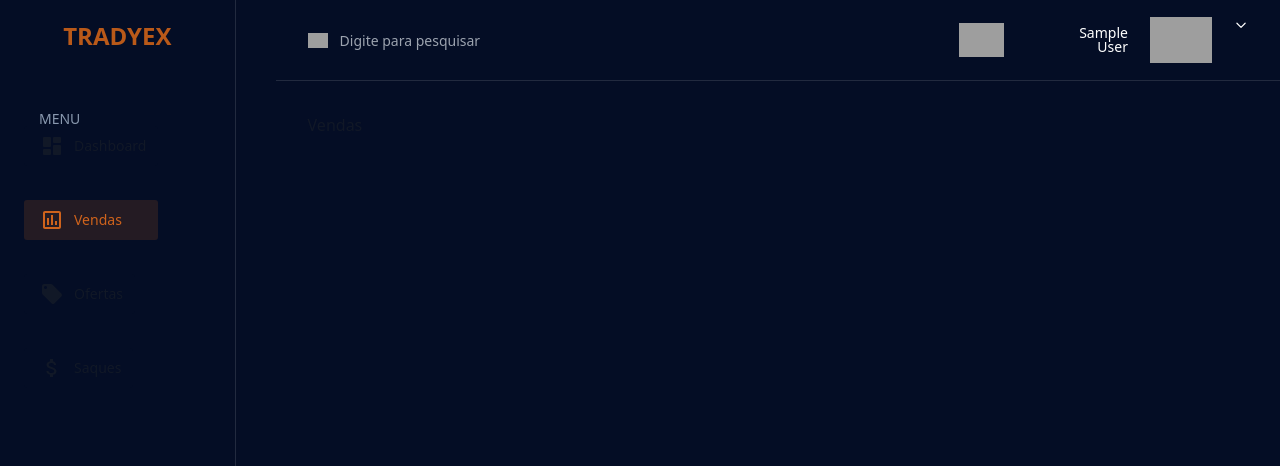
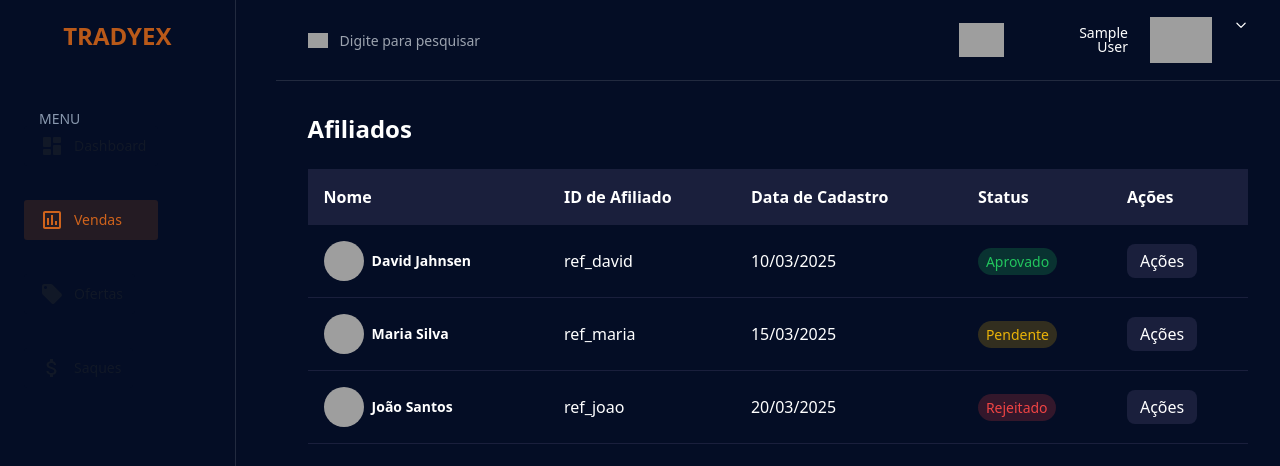
Before and after one commit to Tradyex-BR/upyex-manager, a Vue app: page /vendas in a window 1280 px wide. Shown: the top 466 px of the page. Built offline with nearby package versions, Linux system fonts and the light colour scheme; sample sign-in values are in the browser's storage; grey boxes are pictures that could not be loaded.

Commit message:
feat: initial sales

```diff
--- a/src/views/Vendas.vue
+++ b/src/views/Vendas.vue
@@ -1,28 +1,159 @@
-<template>
-  <div class="bg-[#040D25] overflow-hidden">
+  <template>
+    <div class="bg-[#040D25] overflow-hidden">
       <div class="gap-5 flex max-md:flex-col max-md:items-stretch">
         <Sidebar />
         <main class="w-[81%] ml-5 max-md:w-full max-md:ml-0">
           <div class="w-full max-md:max-w-full">
             <TopBar />
-            <section class="bg-[#040D25] min-h-[944px] w-full overflow-hidden pt-8 pb-20 px-8 max-md:max-w-full max-md:px-5">
-              <p>Vendas</p>
+            <section
+              class="bg-[#040D25] min-h-[944px] w-full overflow-hidden pt-8 pb-20 px-8 max-md:max-w-full max-md:px-5">
+              <p class="text-white text-2xl font-semibold mb-6">Afiliados</p>
+              <div class="overflow-x-auto">
+                <table class="w-full text-white border-collapse">
+                  <thead>
+                    <tr class="bg-[#1A1F3C]">
+                      <th class="p-4 text-left">Nome</th>
+                      <th class="p-4 text-left">ID de Afiliado</th>
+                      <th class="p-4 text-left">Data de Cadastro</th>
+                      <th class="p-4 text-left">Status</th>
+                      <th class="p-4 text-left">Ações</th>
+                    </tr>
+                  </thead>
+                  <tbody>
+                    <tr v-for="afiliado in afiliados" :key="afiliado.id" class="border-b border-[#1A1F3C]">
+                      <td class="p-4 flex items-center gap-2">
+                        <img :src="`https://ui-avatars.com/api/?name=${afiliado.nome}&background=random`" :alt="afiliado.nome" class="w-10 h-10 rounded-full" />
+                        <p class="text-white text-sm font-semibold">{{ afiliado.nome }}</p>
+                      </td>
+                      <td class="p-4">{{ afiliado.ref }}</td>
+                      <td class="p-4">{{ afiliado.data }}</td>
+                      <td class="p-4">
+                        <span :class="getStatusClass(afiliado.status)">{{ afiliado.status }}</span>
+                      </td>
+                      <td class="p-4">
+                        <div class="relative">
+                          <button
+                            @click="toggleDropdown(afiliado.id)"
+                            class="px-3 py-1 bg-[#1A1F3C] rounded-lg hover:bg-[#2A2F4C] transition-colors"
+                          >
+                            Ações
+                          </button>
+                          <div
+                            v-if="dropdownOpen === afiliado.id"
+                            class="absolute right-0 mt-2 w-48 bg-[#1A1F3C] rounded-lg shadow-lg z-10"
+                          >
+                            <button
+                              @click="handleAction(afiliado.id, 'aprovar')"
+                              class="w-full text-left px-4 py-2 hover:bg-[#2A2F4C] text-green-500"
+                            >
+                              Aprovar
+                            </button>
+                            <button
+                              @click="handleAction(afiliado.id, 'bloquear')"
+                              class="w-full text-left px-4 py-2 hover:bg-[#2A2F4C] text-yellow-500"
+                            >
+                              Bloquear
+                            </button>
+                            <button
+                              @click="handleAction(afiliado.id, 'excluir')"
+                              class="w-full text-left px-4 py-2 hover:bg-[#2A2F4C] text-red-500"
+                            >
+                              Excluir
+                            </button>
+                          </div>
+                        </div>
+                      </td>
+                    </tr>
+                  </tbody>
+                </table>
+              </div>
             </section>
           </div>
         </main>
       </div>
     </div>
-</template>
+  </template>
 <script lang="ts">
 import { defineComponent } from 'vue'
 import Sidebar from '@/components/layout/dashboard/Sidebar.vue'
 import TopBar from '@/components/layout/dashboard/TopBar.vue'
+
+interface Afiliado {
+  id: number;
+  nome: string;
+  ref: string;
+  data: string;
+  status: string;
+}
 
 export default defineComponent({
   name: 'Vendas',
   components: {
     Sidebar,
     TopBar
+  },
+  data() {
+    return {
+      afiliados: [] as Afiliado[],
+      dropdownOpen: null as number | null
+    }
+  },
+  methods: {
+    getStatusClass(status: string): string {
+      const classes = {
+        'Aprovado': 'px-2 py-1 rounded-full text-sm bg-green-500/20 text-green-500',
+        'Pendente': 'px-2 py-1 rounded-full text-sm bg-yellow-500/20 text-yellow-500',
+        'Rejeitado': 'px-2 py-1 rounded-full text-sm bg-red-500/20 text-red-500'
+      }
+      return classes[status as keyof typeof classes] || ''
+    },
+    toggleDropdown(id: number) {
+      this.dropdownOpen = this.dropdownOpen === id ? null : id
+    },
+    handleAction(id: number, action: string) {
+      // Aqui você pode implementar a lógica para cada ação
+      console.log(`Ação ${action} para o afiliado ${id}`)
+      this.dropdownOpen = null
+    },
+    carregarAfiliados() {
+      // Simulando dados mockados
+      this.afiliados = [
+        {
+          id: 1,
+          nome: 'David Jahnsen',
+          ref: 'ref_david',
+          data: '10/03/2025',
+          status: 'Aprovado'
+        },
+        {
+          id: 2,
+          nome: 'Maria Silva',
+          ref: 'ref_maria',
+          data: '15/03/2025',
+          status: 'Pendente'
+        },
+        {
+          id: 3,
+          nome: 'João Santos',
+          ref: 'ref_joao',
+          data: '20/03/2025',
+          status: 'Rejeitado'
+        }
+      ]
+    }
+  },
+  mounted() {
+    this.carregarAfiliados()
+    // Fechar o dropdown quando clicar fora
+    document.addEventListener('click', (e) => {
+      const target = e.target as HTMLElement
+      if (!target.closest('.relative')) {
+        this.dropdownOpen = null
+      }
+    })
+  },
+  beforeUnmount() {
+    document.removeEventListener('click', () => {})
   }
 })
 </script>
```
